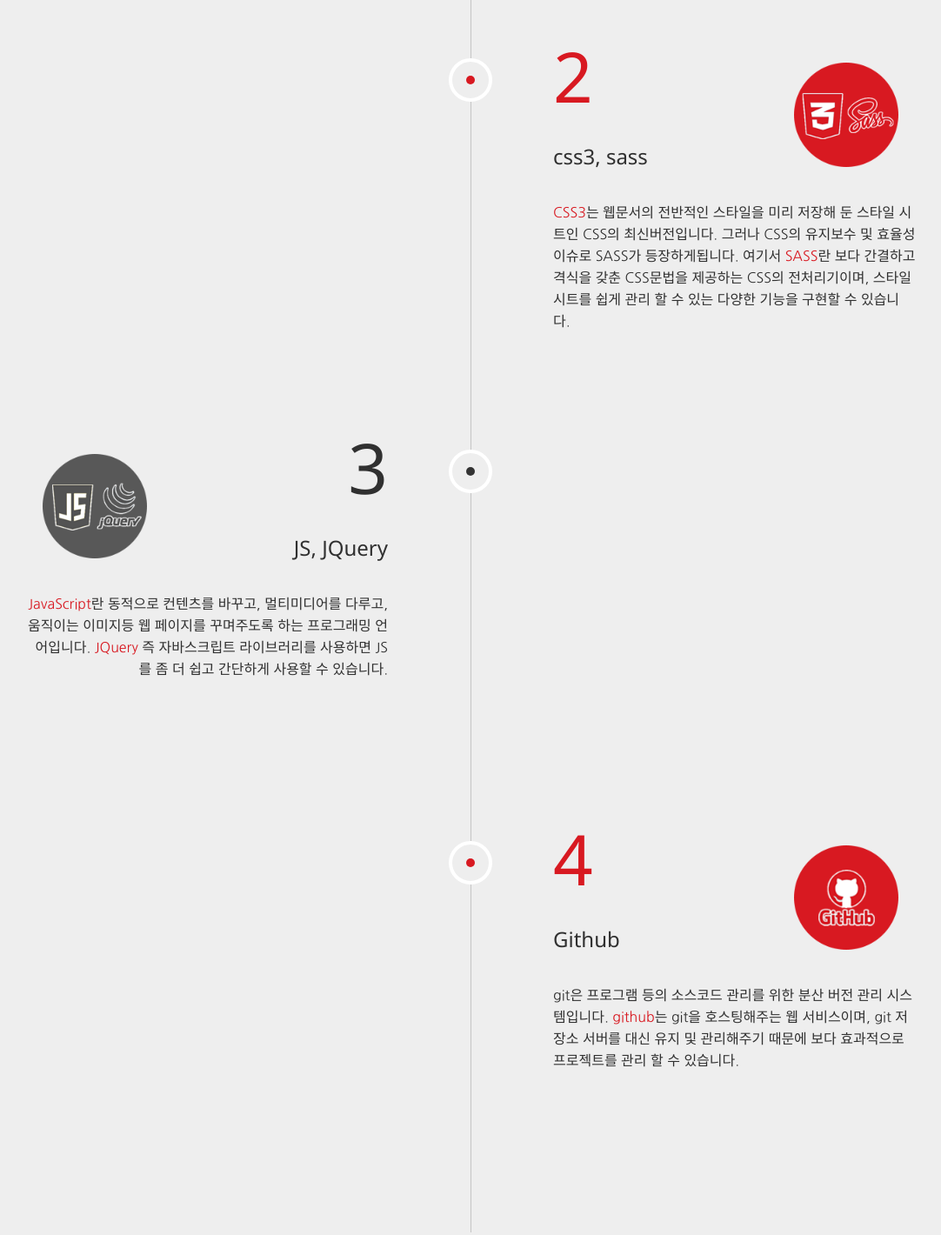
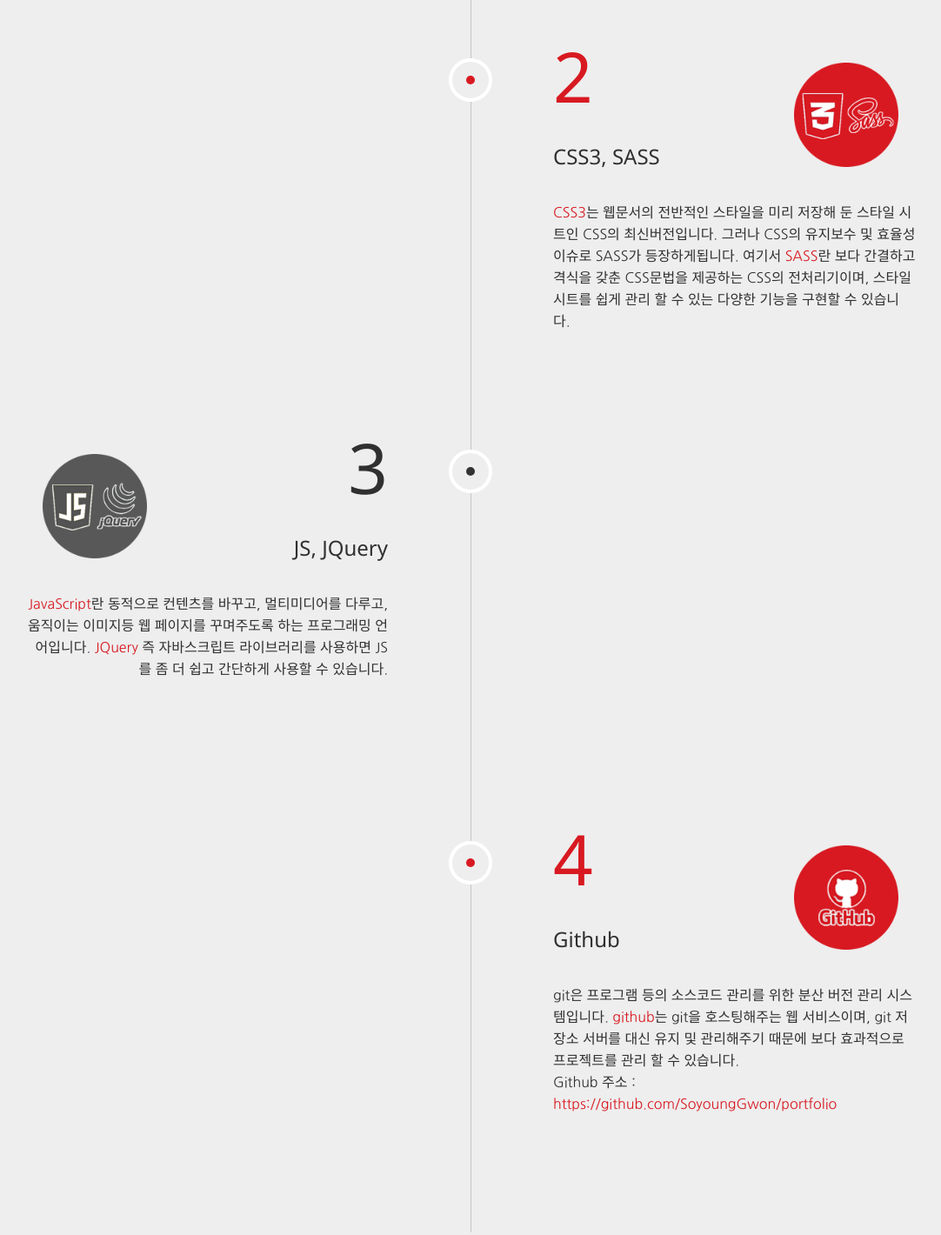
Before and after one commit to SoyoungGwon/portfolio, a plain HTML site: page index.html in a window 1280 px wide. Shown: the part 1480-2900 px from the top of the page at 87% size, without its empty margins (99-1181 px from the left). Drawn offline with Linux system fonts and the light colour scheme.

Commit message:
verson 1.01 git주소 추가 및 링크 수정

```diff
--- a/index.html
+++ b/index.html
@@ -88,7 +88,7 @@
                   <div class="content content-r">
                       <h4 class="wow fadeInUp">
                           <span class="num num2">2</span>
-                          <span class="c-title pad-l">css3, sass</span>
+                          <span class="c-title pad-l">CSS3, SASS</span>
                       </h4>
                       <div class="detail">
                           <p class="pad-l wow fadeInUp"><span class="keycolor">CSS3</span>는 웹문서의 전반적인 스타일을 미리 저장해 둔 스타일 시트인 CSS의 최신버전입니다. 그러나 CSS의 유지보수 및 효율성 이슈로 SASS가 등장하게됩니다. 여기서 <span class="keycolor">SASS</span>란 보다 간결하고 격식을 갖춘 CSS문법을 제공하는 CSS의 전처리기이며, 스타일시트를 쉽게 관리 할 수 있는 다양한 기능을 구현할 수 있습니다.</p>
@@ -129,7 +129,8 @@
                           <span class="c-title pad-l">Github</span>
                       </h4>
                       <div class="detail">
-                          <p class="pad-l wow fadeInUp">git은 프로그램 등의 소스코드 관리를 위한 분산 버전 관리 시스템입니다. <span class="keycolor">github</span>는 git을 호스팅해주는 웹 서비스이며, git 저장소 서버를 대신 유지 및 관리해주기 때문에 보다 효과적으로 프로젝트를 관리 할 수 있습니다.</p>
+                          <p class="pad-l wow fadeInUp">git은 프로그램 등의 소스코드 관리를 위한 분산 버전 관리 시스템입니다. <span class="keycolor">github</span>는 git을 호스팅해주는 웹 서비스이며, git 저장소 서버를 대신 유지 및 관리해주기 때문에 보다 효과적으로 프로젝트를 관리 할 수 있습니다.<br>Github 주소 :
+                          <a target="_blank" href="https://github.com/SoyoungGwon/portfolio"><span class="keycolor">https://github.com/SoyoungGwon/portfolio</span></a></p>
                           <div class="img-right wow fadeInUp">
                           </div>
                       </div>
--- a/js/main.js
+++ b/js/main.js
@@ -85,7 +85,7 @@ $('.button_base').click(function(){
     var getUrl = $(this).attr('data-url');
 
     if($(this).hasClass('btn2')){
-        window.open(getUrl,"width=300, height=500");
+        window.open(getUrl,'width=300, height=600');
     }else if($(this).hasClass('btn3')){
 
     }else{
```
